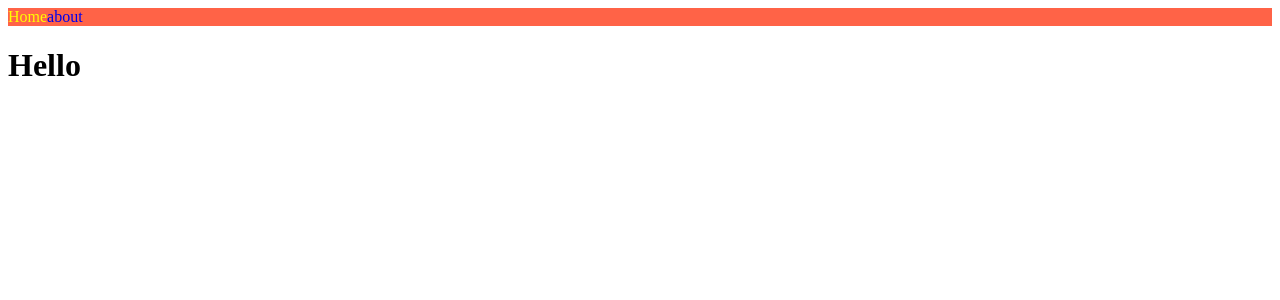
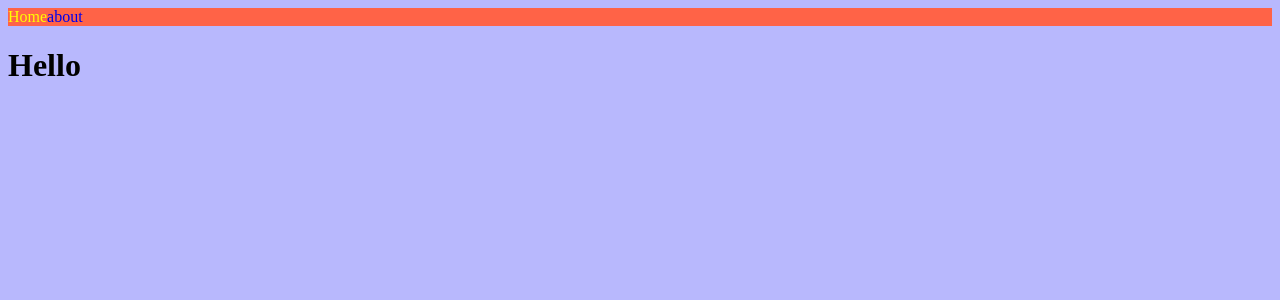
Before and after one commit to yoosion030/NextJS, a Next.js app: page / in a window 1280 px wide. Shown: the top 300 px of the page. Built offline with nearby package versions, Linux system fonts and the light colour scheme.

Commit message:
custom app

```diff
--- /dev/null
+++ b/pages/_app.js
@@ -0,0 +1,17 @@
+import NavBar2 from '../components/NavBar2'
+
+export default function App({ Component, pageProps }) {
+  return (
+    <div>
+      <NavBar2></NavBar2>
+      <Component {...pageProps}></Component>
+      <style jsx global>
+        {`
+          body {
+            background: #b8b8fd;
+          }
+        `}
+      </style>
+    </div>
+  )
+}
--- a/pages/about.js
+++ b/pages/about.js
@@ -1,10 +1,8 @@
-import NavBar2 from '../components/NavBar2'
 
 // /about으로 라우팅 됨
 export default function About() {
   return (
     <div>
-      <NavBar2></NavBar2>
       <h1>About!!</h1>
     </div>
   )
--- a/pages/index.js
+++ b/pages/index.js
@@ -1,10 +1,8 @@
 import { useState } from 'react'
-import NavBar2 from '../components/NavBar2'
 
 export default function Home() {
   return (
     <div>
-      <NavBar2></NavBar2>
       <h1>Hello </h1>
     </div>
   )
```
Also changed, not shown: 1 other file (tests, documents, lock files or other folders).
